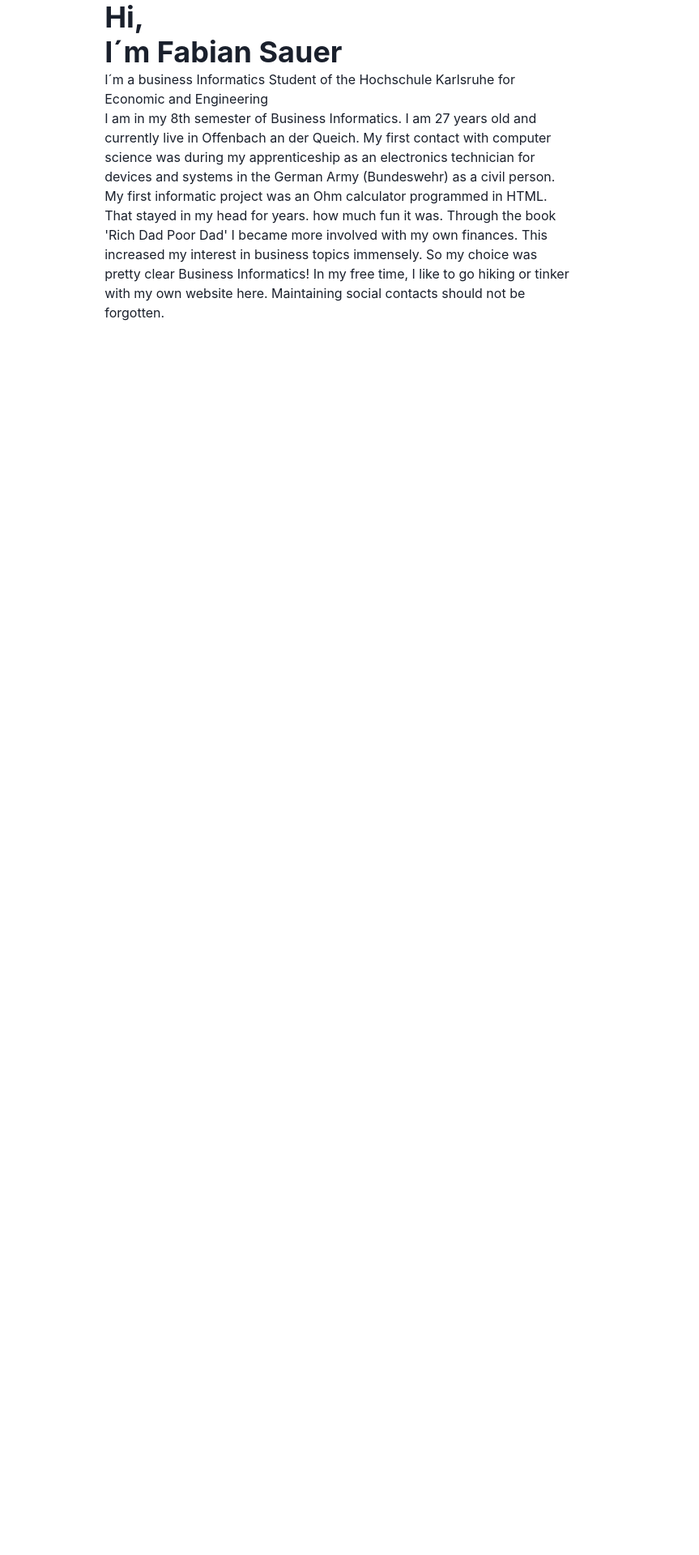
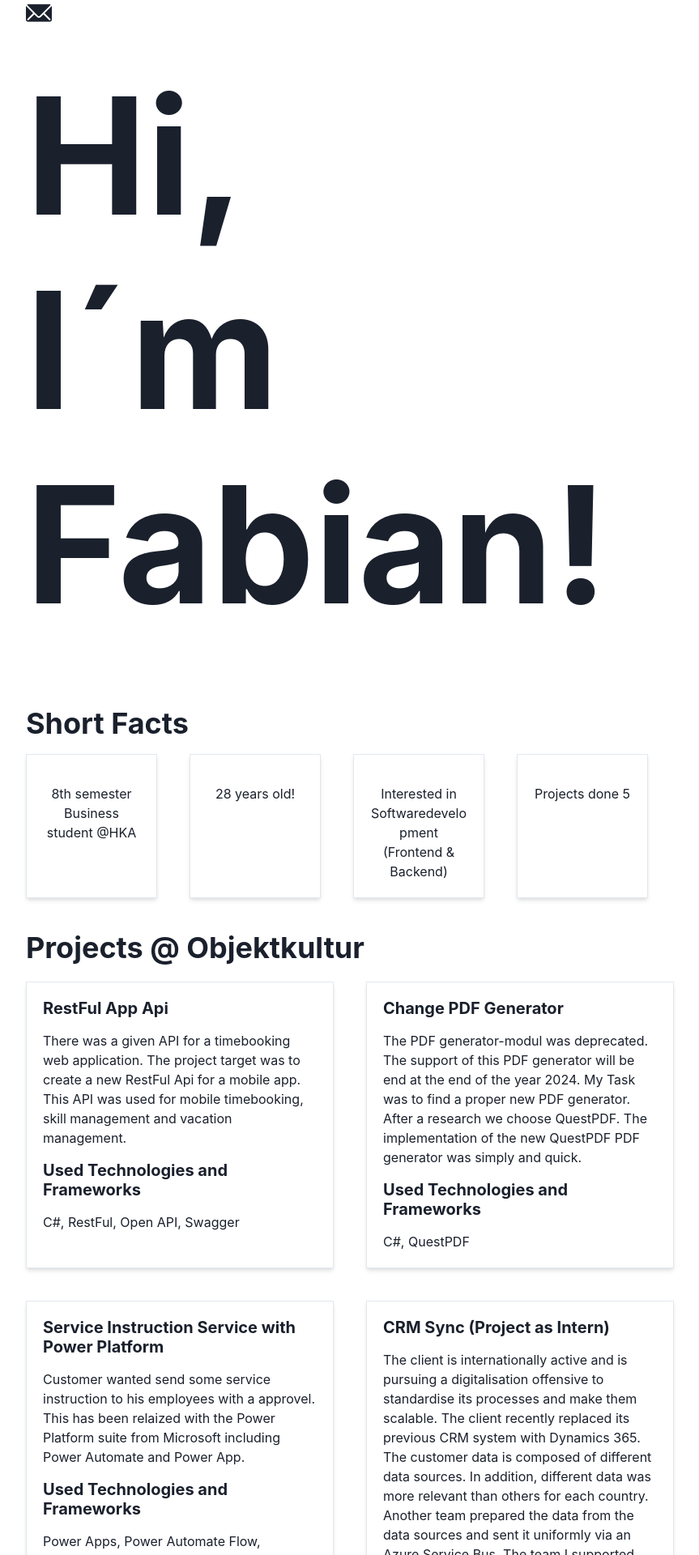
Before and after one commit to FabianFSA/MyPortfolio, a Next.js app: page / in a window 1280 px wide. Shown: the top 1920 px of the page at 81% size, without its empty margins (224-1087 px from the left). Before the commit the page ends 800 px from the top, so only its background shows below. Built offline with nearby package versions, Linux system fonts and the light colour scheme.

Commit message:
implement next.js with chakra ui

```diff
--- /dev/null
+++ b/components/AboutMe.tsx
@@ -0,0 +1,30 @@
+import { Box, BoxProps, Center, Heading, SimpleGrid, Text } from '@chakra-ui/react'
+import Head from 'next/head'
+import React from 'react'
+
+const Facts: React.FC<{ desc: string } & BoxProps> = ({ desc, ...rest }) => (
+  <Box textAlign="center" maxW="250px"  p={5} shadow="md" borderWidth="1px" {...rest}>
+    <Text  mt={4}>{desc}</Text>
+  </Box>
+)
+
+const AboutMe: React.FC = () => {
+  return (
+    <Box width="100%" mb={10}>
+      <Heading fontSize="12.5rem" mb="10vh">
+        Hi,
+        <br />
+        I´m Fabian!
+      </Heading>
+      <Heading mb={4} >Short Facts</Heading>
+      <SimpleGrid columns={4} spacing={10}>
+        <Facts desc="8th semester Business student @HKA" />
+        <Facts desc="28 years old!" />
+        <Facts desc="Interested in Softwaredevelopment (Frontend & Backend)" />
+        <Facts desc="Projects done 5" />
+      </SimpleGrid>
+    </Box>
+  )
+}
+
+export default AboutMe
--- /dev/null
+++ b/components/NavBar.tsx
@@ -0,0 +1,18 @@
+import { HStack, Link } from '@chakra-ui/react'
+import { EmailIcon } from '@chakra-ui/icons'
+import React from 'react'
+
+const handleEmail = () => {
+  const emailAddress = 'test-email@gmail.com'
+  const subject = 'Contact via Portvoliowebsite'
+
+  window.location.href = `mailto:${emailAddress}?subject=${subject}`
+}
+
+const NavBar: React.FC = () => (
+  <HStack width="100%" mb={10}>
+    <EmailIcon cursor="pointer" onClick={handleEmail} boxSize={'2em'} />
+  </HStack>
+)
+
+export default NavBar
--- /dev/null
+++ b/components/Projects.tsx
@@ -0,0 +1,53 @@
+import { Box, BoxProps, Heading, Text, SimpleGrid } from '@chakra-ui/react'
+import React from 'react'
+
+const Feature: React.FC<
+  { title: string; desc: string; usedTechnologies: string } & BoxProps
+> = ({ title, desc, usedTechnologies, ...rest }) => (
+  <Box p={5} shadow="md" borderWidth="1px" {...rest}>
+    <Heading fontSize="xl">{title}</Heading>
+    <Text mt={4}>{desc}</Text>
+    <Heading mt={4} fontSize="xl">
+      Used Technologies and Frameworks
+    </Heading>
+    <Text mt={4}>{usedTechnologies}</Text>
+  </Box>
+)
+
+const Projects: React.FC = () => {
+  return (
+    <Box w="100vh">
+      <Heading mb={5}>Projects @ Objektkultur</Heading>
+      <SimpleGrid minChildWidth="350px" spacing={10}>
+        <Feature
+          title="RestFul App Api"
+          desc="There was a given API for a timebooking web application. The project target was to create a new RestFul Api for a mobile app. This API was used for mobile timebooking, skill management and vacation management."
+          usedTechnologies="C#, RestFul, Open API, Swagger"
+        />
+        <Feature
+          title="Change PDF Generator
+          "
+          desc="The PDF generator-modul was deprecated. The support of this PDF generator will be end at the end of the year 2024. My Task was to find a proper new PDF generator. After a research we choose QuestPDF. The implementation of the new QuestPDF PDF generator was simply and quick."
+          usedTechnologies="C#, QuestPDF"
+        />
+        <Feature
+          title="Service Instruction Service with Power Platform"
+          desc="Customer wanted send some service instruction to his employees with a approvel. This has been relaized with the Power Platform suite from Microsoft including Power Automate and Power App."
+          usedTechnologies="Power Apps, Power Automate Flow, Dataverse"
+        />
+        <Feature
+          title="CRM Sync (Project as Intern)"
+          desc="The client is internationally active and is pursuing a digitalisation offensive to standardise its processes and make them scalable. The client recently replaced its previous CRM system with Dynamics 365. The customer data is composed of different data sources. In addition, different data was more relevant than others for each country. Another team prepared the data from the data sources and sent it uniformly via an Azure Service Bus. The team I supported had the task of synchronising this data into Dynamics 365, among other things. I was significantly involved in the development of the Azure function that was responsible for this."
+          usedTechnologies="Power Apps, Azure Function, Dynamics 365, JavaScript, TypeScript, C#"
+        />
+        <Feature
+          title="New Exhibitioner Portal"
+          desc="A big german fair want a new exhibitioner portal overhaul. Ans specially for specific fairs they want separate portals. I was involved in the development of the booth request system. This was realised by logic apps. I was also involved in the process of creating a monitoring concept for the whole project. But just in early beginning phase."
+          usedTechnologies="ogic Apps, Azure Functions, Dynamics 365"
+        />
+      </SimpleGrid>
+    </Box>
+  )
+}
+
+export default Projects
--- a/pages/index.tsx
+++ b/pages/index.tsx
@@ -1,42 +1,16 @@
 import React from 'react'
-import {
-  Box,
-  ChakraProvider,
-  Container,
-  Heading,
-  Spacer,
-  Text,
-} from '@chakra-ui/react'
+import { Box, ChakraProvider, Container, Heading, Text } from '@chakra-ui/react'
+import NavBar from '../components/NavBar'
+import AboutMe from '../components/AboutMe'
+import Projects from '../components/Projects'
 
 const homepage: React.FC = () => {
   return (
     <ChakraProvider>
-      <Container>
-        <Box>
-          <Heading>Hi,</Heading>
-          <Heading>I´m Fabian Sauer</Heading>
-          <Text>
-            I´m a business Informatics Student of the Hochschule Karlsruhe for
-            Economic and Engineering
-          </Text>
-        </Box>
-        <Box>
-          <Text>
-            I am in my 8th semester of Business Informatics. I am 27 years old
-            and currently live in Offenbach an der Queich. My first contact with
-            computer science was during my apprenticeship as an electronics
-            technician for devices and systems in the German Army (Bundeswehr)
-            as a civil person. My first informatic project was an Ohm calculator
-            programmed in HTML. That stayed in my head for years. how much fun
-            it was. Through the book 'Rich Dad Poor Dad' I became more involved
-            with my own finances. This increased my interest in business topics
-            immensely. So my choice was pretty clear
-            Business Informatics!
-            In my free time, I like to
-            go hiking or tinker with my own website here. Maintaining social
-            contacts should not be forgotten.
-          </Text>
-        </Box>
+      <Container minWidth="100vh">
+        <NavBar />
+        <AboutMe />
+        <Projects />
       </Container>
     </ChakraProvider>
   )
```
Also changed, not shown: package.json (+14 -2 lines), .eslintrc.js (added), 2 other files (tests, documents, lock files or other folders).
